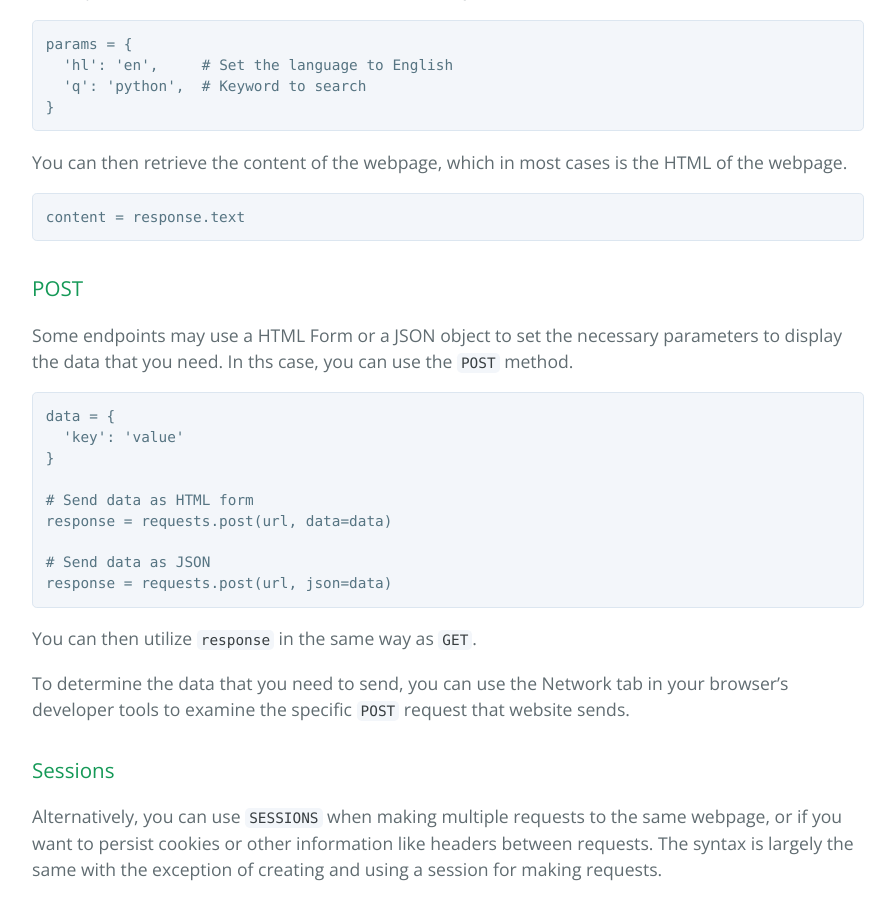
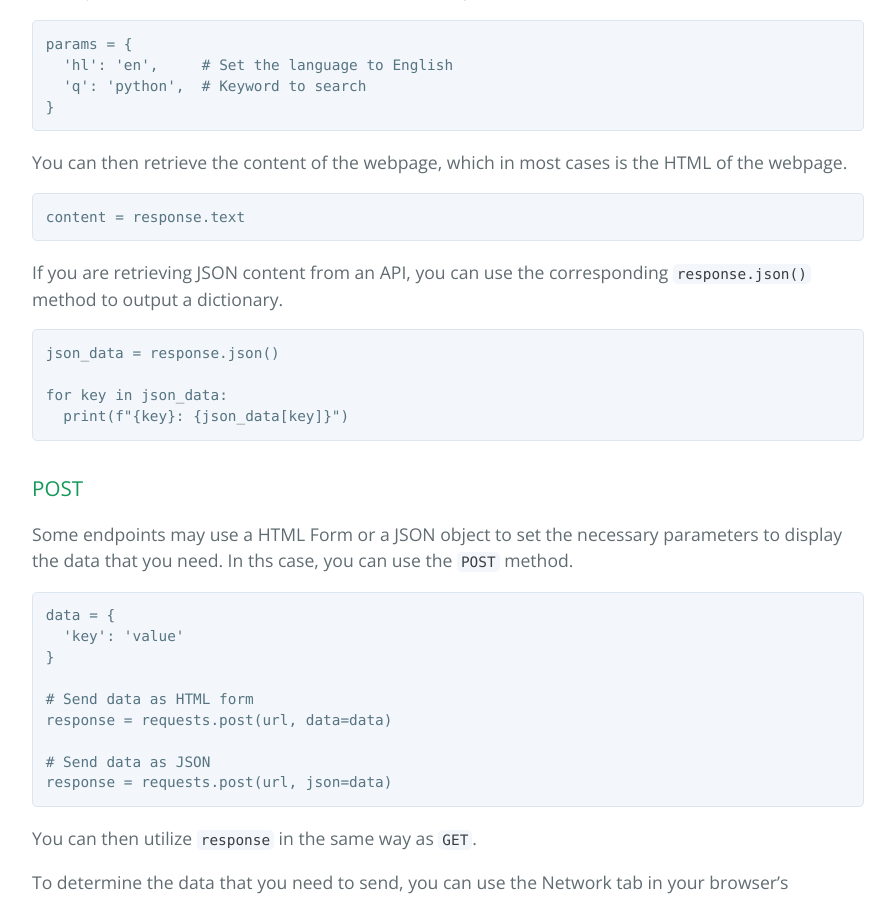
Before and after one commit to learning-software-engineering/learning-software-engineering.github.io, a Jekyll site: the page built from Topics/Tech_Stacks/Python_Requests.md, in a window 1280 px wide and 900 px high, scrolled down 1827 px. Shown: the whole window, without its empty margins (192-1087 px from the left). Built offline with Jekyll 4.4.1, drawn with Linux system fonts in a browser that asks for light colours; our own code applies the rules of GitHub Pages for plain Markdown files.

Commit message:
Added section on retrieving JSON data

````diff
--- a/Topics/Tech_Stacks/Python_Requests.md
+++ b/Topics/Tech_Stacks/Python_Requests.md
@@ -40,6 +40,13 @@ params = {
 You can then retrieve the content of the webpage, which in most cases is the HTML of the webpage.
 ```python
 content = response.text
+```
+If you are retrieving JSON content from an API, you can use the corresponding `response.json()` method to output a dictionary.
+```python
+json_data = response.json()
+
+for key in json_data:
+  print(f"{key}: {json_data[key]}")
 ```
 
 ### POST
````
